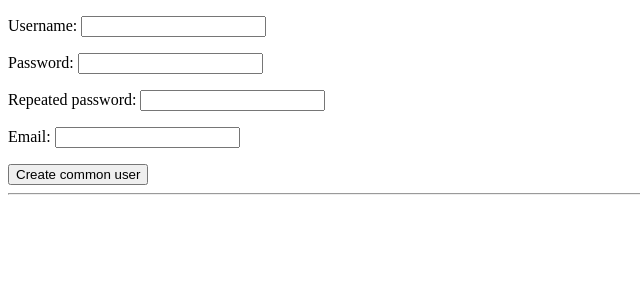
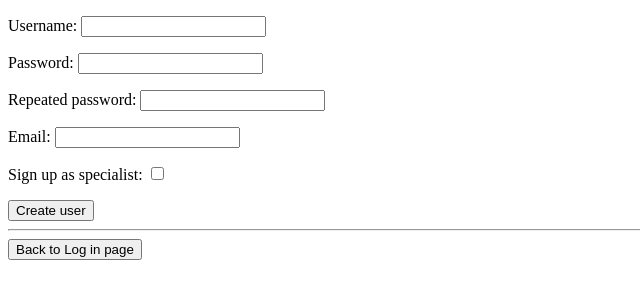
Before and after one commit to Krzysiekjk00/DogHelper, a Django app: page /doghelp/new_user/ in a window 1280 px wide. Shown: the top 300 px of the page, without its empty margins (0-640 px from the left). Run offline with Django 4.2, Linux system fonts and the light colour scheme.

Commit message:
some forms research

```diff
--- a/doghelper/doghelp/forms.py
+++ b/doghelper/doghelp/forms.py
@@ -1,6 +1,7 @@
 from django import forms
 from django.core.exceptions import ValidationError
 from doghelp.validators import validate_username
+from doghelp.models import Case
 
 
 class LoginForm(forms.Form):
@@ -8,15 +9,22 @@ class LoginForm(forms.Form):
     password = forms.CharField(label="Password", widget=forms.PasswordInput)
 
 
-class NewCommonUserForm(forms.Form):
-    username = forms.CharField(label='Username', max_length=64, validators=[validate_username])
-    password = forms.CharField(label='Password', max_length=64, widget=forms.PasswordInput())
-    repassword = forms.CharField(label='Repeated password', max_length=64, widget=forms.PasswordInput())
+class NewUserForm(forms.Form):
+    username = forms.CharField(label='Username', min_length=3, max_length=64, validators=[validate_username])
+    password = forms.CharField(label='Password', min_length=4, max_length=64, widget=forms.PasswordInput())
+    repassword = forms.CharField(label='Repeated password', min_length=4, max_length=64, widget=forms.PasswordInput())
     email = forms.EmailField()
+    is_specialist = forms.BooleanField(label='Sign up as specialist', required=False)
 
     def clean(self):
         cleaned_data = super().clean()
         pass_1 = cleaned_data['password']
         pass_2 = cleaned_data['repassword']
         if pass_1 != pass_2:
-            raise ValidationError('Given password does not equal to repeated one.')
+            raise ValidationError('Given password does not equal to the repeated one.')
+
+
+class NewCaseForm(forms.ModelForm):
+    class Meta:
+        model = Case
+        exclude = ['creation_date', 'last_modified', 'status', 'author', 'pet_specialist']
--- a/doghelper/doghelp/templates/doghelp/base.html
+++ b/doghelper/doghelp/templates/doghelp/base.html
@@ -9,6 +9,15 @@
     <div>
         <form action="" method="POST">
             {% csrf_token %}
+            {% block errors %}
+            {% if form.errors %}
+            {% for error in form.errors %}
+                <div>
+                    <strong>{{ error }}</strong>
+                </div>
+            {% endfor %}
+            {% endif %}
+            {% endblock %}
             {% block form %}{{ form.as_p }}{% endblock %}
             <input type="submit" value="{% block submit %}Save{% endblock %}">
         </form>
--- a/doghelper/doghelp/templates/doghelp/new_user.html
+++ b/doghelper/doghelp/templates/doghelp/new_user.html
@@ -1,3 +1,4 @@
 {% extends 'doghelp/base.html' %}
 {% block title %}Common user creation panel{% endblock %}
-{% block submit %}Create common user{% endblock %}
+{% block submit %}Create user{% endblock %}
+{% block additional_buttons %}<a href="{% url 'doghelp:login' %}"><button>Back to Log in page</button></a>{% endblock %}
--- a/doghelper/doghelp/urls.py
+++ b/doghelper/doghelp/urls.py
@@ -8,4 +8,5 @@ urlpatterns = [
     path('logout/', LogoutView.as_view(), name='logout'),
     path('new_user/', NewUserView.as_view(), name='new_user'),
     path('test/', TestView.as_view(), name='test')
+    # path('<int:user_id>/new_case/', NewCaseView.as_view(), name='new_case')
 ]
--- a/doghelper/doghelp/views.py
+++ b/doghelper/doghelp/views.py
@@ -6,7 +6,7 @@ from django.views import View
 from django.http import HttpResponseRedirect
 from django.urls import reverse
 
-from doghelp.forms import LoginForm, NewCommonUserForm
+from doghelp.forms import LoginForm, NewUserForm
 
 # Create your views here.
 
@@ -50,22 +50,27 @@ class NewUserView(View):
 
     def get(self, request):
         ctx = {
-            'form': NewCommonUserForm()
+            'form': NewUserForm()
         }
-        return render(request, 'doghelp/new_user.html', ctx)  # TO DO: SPRÓBOWAĆ OBLECIEĆ TWORZENIE 2 RODZAJÓW UŻYTKOWNIKÓW JEDNYM WIDOKIEM, DZIEDZICZENIEM TEMPLATEK!
+        return render(request, 'doghelp/new_user.html', ctx)
 
     def post(self, request):
-        form = NewCommonUserForm(request.POST)
+        form = NewUserForm(request.POST)
         if form.is_valid():
+            is_specialist = form.cleaned_data['is_specialist']
+            del form.cleaned_data['is_specialist']
             del form.cleaned_data['repassword']
             user = User.objects.create_user(**form.cleaned_data)
-            group = Group.objects.get(name='Common')
+            if is_specialist:
+                group = Group.objects.get(name='Specialist')
+            else:
+                group = Group.objects.get(name='Common')
             group.user_set.add(user)
             return HttpResponseRedirect(reverse('doghelp:login'))
         ctx = {
-            'form': NewCommonUserForm()
+            'form': form
         }
-        return render(request, 'doghelp/login', ctx)
+        return render(request, 'doghelp/new_user.html', ctx)
 
 
 class TestView(LoginRequiredMixin, View):
@@ -75,3 +80,11 @@ class TestView(LoginRequiredMixin, View):
 
     def post(self, request):
         return HttpResponseRedirect(reverse('doghelp:logout'))
+
+
+# class NewCaseView(LoginRequiredMixin, View):
+#
+#     def get(self, request, user_id):
+#         return render(request, 'doghelp/new_case.html')
+#
+#     def post(self, request, user_id):
```
